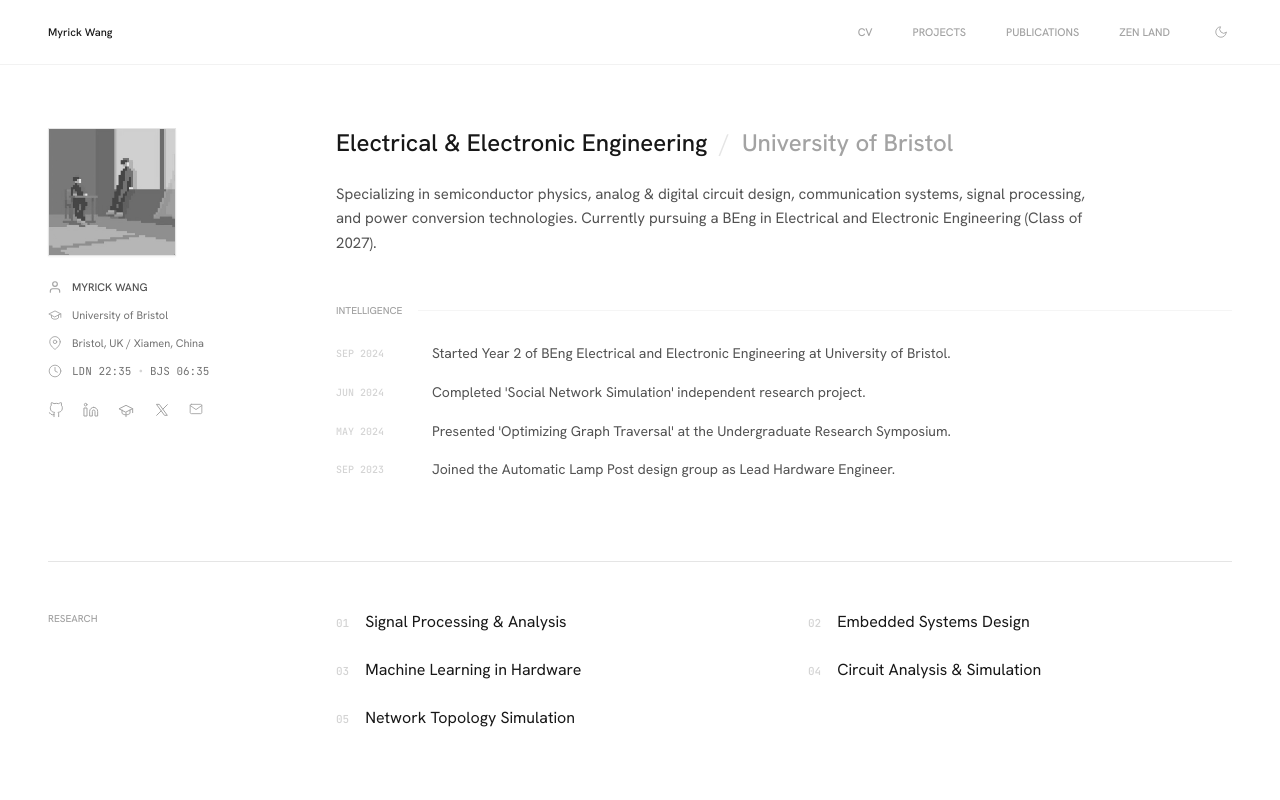
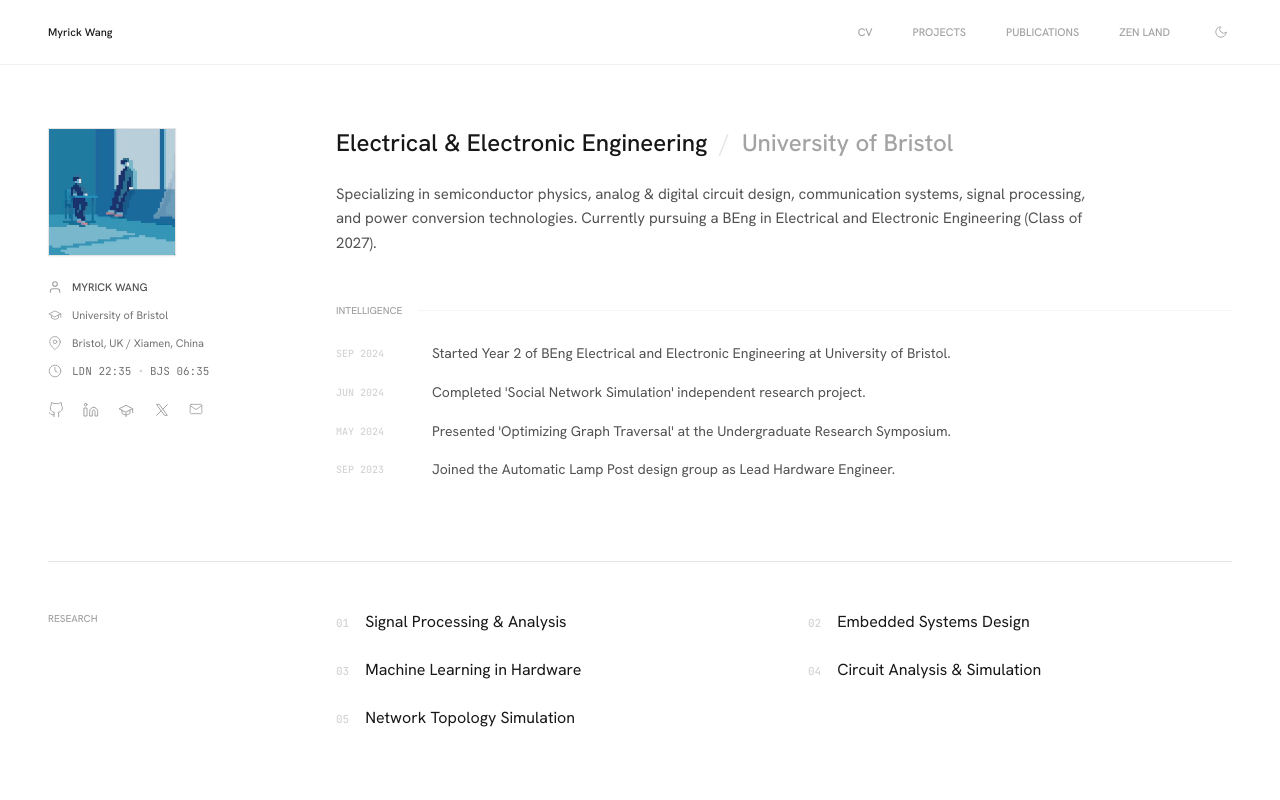
Before and after one commit to rickkwang/rickkwang.github.io, a React (Vite) app in the folder minimalist-academic-portfolio/: page / in a window 1280 px wide. Shown: the top 800 px of the page. Built offline with nearby package versions, Linux system fonts and the light colour scheme.

Commit message:
style: keep profile avatar permanently in full color

```diff
--- a/minimalist-academic-portfolio/App.tsx
+++ b/minimalist-academic-portfolio/App.tsx
@@ -200,7 +200,7 @@
         <div className="w-32 h-32 thin-border bg-white dark:bg-neutral-900 overflow-hidden shadow-sm border-neutral-200 dark:border-neutral-800">
           <img
             src={PROFILE.avatar}
-            className="w-full h-full object-cover grayscale opacity-90 hover:grayscale-0 hover:opacity-100 transition-all duration-500"
+            className="w-full h-full object-cover opacity-100 transition-all duration-500"
             alt="Avatar"
           />
         </div>
```
